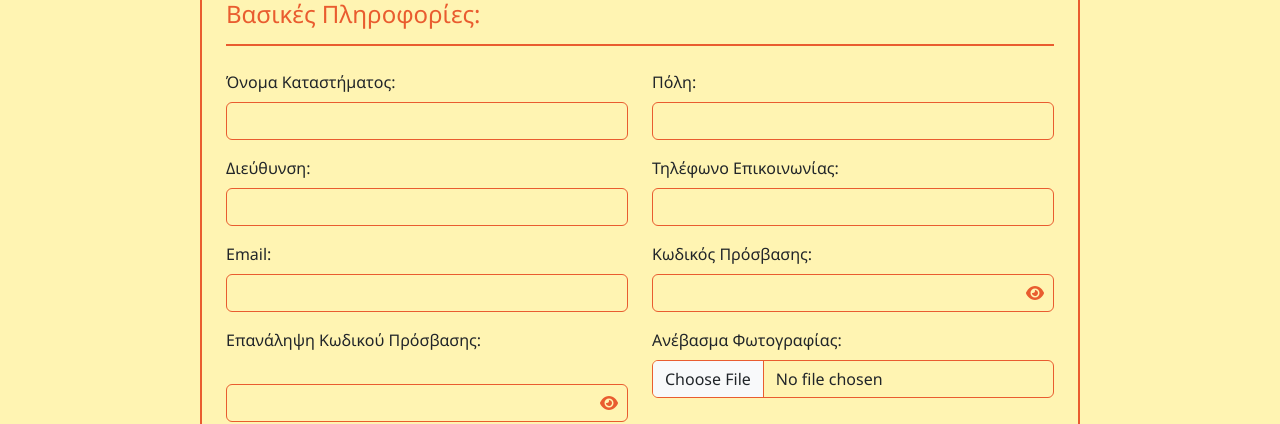
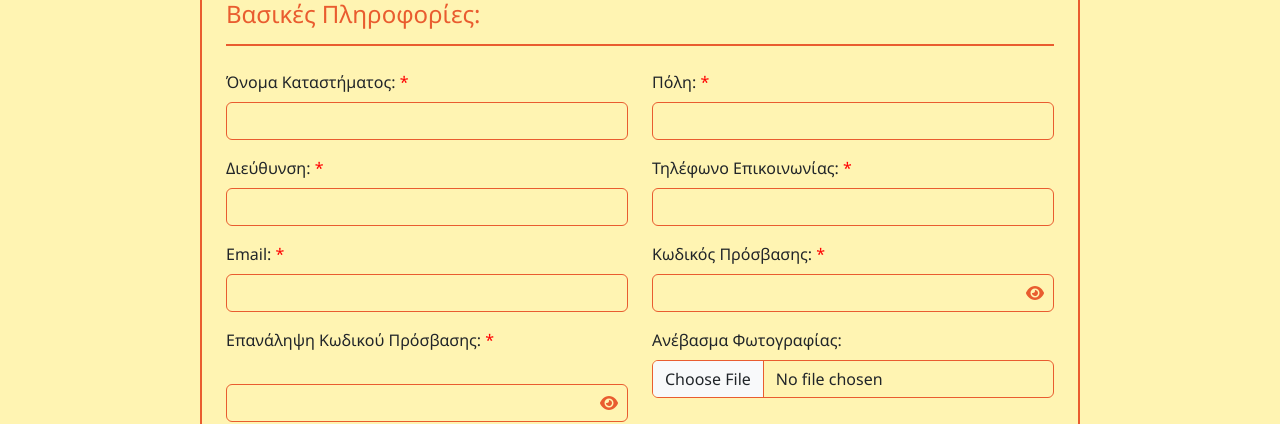
Before and after one commit to stellavl/board-game-corner, a React (Create React App) app in the folder frontend/: page /signup/business/basic-info in a window 1280 px wide. Shown: the part 206-630 px from the top of the page. Built offline with nearby package versions, Linux system fonts and the light colour scheme; the HTML template or start-up script is replaced by a standard one.

Commit message:
Add a * in mandatory fields

```diff
--- a/frontend/src/pages/SignUpBusinessBasicInfo.jsx
+++ b/frontend/src/pages/SignUpBusinessBasicInfo.jsx
@@ -111,14 +111,14 @@ const SignUpBusinessBasicInfo = () => {
                     <Row className="mb-3">
                         <Col md={6}>
                             <Form.Group>
-                                <Form.Label>Όνομα Καταστήματος:</Form.Label>
+                                <Form.Label>Όνομα Καταστήματος: <span style={{ color: "red" }}>*</span></Form.Label>
                                 <Form.Control type="text" name="cafeName" value={formData.cafeName} onChange={handleChange} style={{ backgroundColor: "transparent", borderColor: "var(--color-orange)" }} />
                                 {errors.cafeName && <div className="text-danger">{errors.cafeName}</div>}
                             </Form.Group>
                         </Col>
                         <Col md={6}>
                             <Form.Group>
-                                <Form.Label>Πόλη:</Form.Label>
+                                <Form.Label>Πόλη: <span style={{ color: "red" }}>*</span></Form.Label>
                                 <Form.Control type="text" name="city" value={formData.city} onChange={handleChange} style={{ backgroundColor: "transparent", borderColor: "var(--color-orange)" }} />
                                 {errors.city && <div className="text-danger">{errors.city}</div>}
                             </Form.Group>
@@ -128,14 +128,14 @@ const SignUpBusinessBasicInfo = () => {
                     <Row className="mb-3">
                         <Col md={6}>
                             <Form.Group>
-                                <Form.Label>Διεύθυνση:</Form.Label>
+                                <Form.Label>Διεύθυνση: <span style={{ color: "red" }}>*</span></Form.Label>
                                 <Form.Control type="text" name="address" value={formData.address} onChange={handleChange} style={{ backgroundColor: "transparent", borderColor: "var(--color-orange)" }} />
                                 {errors.address && <div className="text-danger">{errors.address}</div>}
                             </Form.Group>
                         </Col>
                         <Col md={6}>
                             <Form.Group>
-                                <Form.Label>Τηλέφωνο Επικοινωνίας:</Form.Label>
+                                <Form.Label>Τηλέφωνο Επικοινωνίας: <span style={{ color: "red" }}>*</span></Form.Label>
                                 <Form.Control type="text" name="phone" value={formData.phone} onChange={handleChange} style={{ backgroundColor: "transparent", borderColor: "var(--color-orange)" }}/>
                                 {errors.phone && <div className="text-danger">{errors.phone}</div>}
                             </Form.Group>
@@ -144,14 +144,14 @@ const SignUpBusinessBasicInfo = () => {
                     <Row className="mb-3">
                        <Col md={6}>
                             <Form.Group>
-                                <Form.Label>Email:</Form.Label>
+                                <Form.Label>Email: <span style={{ color: "red" }}>*</span></Form.Label>
                                 <Form.Control type="email" name="email" value={formData.email} onChange={handleChange} style={{ backgroundColor: "transparent", borderColor: "var(--color-orange)" }}/>
                                 {errors.email && <div className="text-danger">{errors.email}</div>}
                             </Form.Group>
                         </Col>
                         <Col md={6}>
                             <Form.Group>
-                                <Form.Label>Κωδικός Πρόσβασης:</Form.Label>
+                                <Form.Label>Κωδικός Πρόσβασης: <span style={{ color: "red" }}>*</span></Form.Label>
                                 <div style={{ position: "relative" }}>
                                     <Form.Control
                                         type={
@@ -187,7 +187,7 @@ const SignUpBusinessBasicInfo = () => {
                     <Row className="mb-3 align-items-stretch">
                       <Col md={6} className="d-flex flex-column">
                             <Form.Group className="d-flex flex-column justify-content-between flex-grow-1">
-                                <Form.Label>Επανάληψη Κωδικού Πρόσβασης:</Form.Label>
+                                <Form.Label>Επανάληψη Κωδικού Πρόσβασης: <span style={{ color: "red" }}>*</span></Form.Label>
                                 <div style={{ position: "relative" }}>
                                     <Form.Control
                                         type={
```
